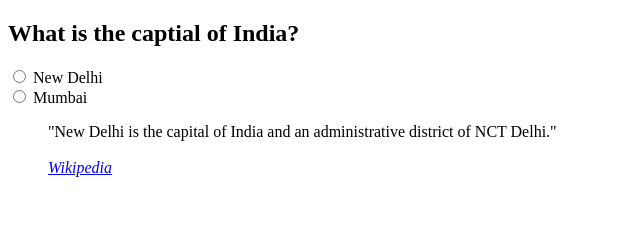
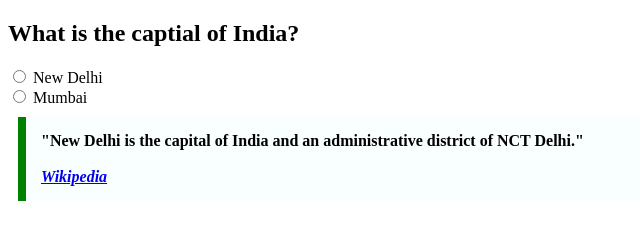
Before and after one commit to acciojob/trivia-aravindjinna1, a website: page main.html in a window 1280 px wide. Shown: the whole page, without its empty margins (0-640 px from the left). Drawn offline with Linux system fonts and the light colour scheme.

Commit message:
created a submission

```diff
--- a/styles.css
+++ b/styles.css
@@ -1,2 +1,13 @@
 
-/* Your CSS Code here. */
+
+
+blockquote{
+max-width:600px;
+margin:10px;
+padding:15px;
+border-left:8px solid green;
+background-color:#f8fffe;
+font-weight:bold;
+
+
+}
```
